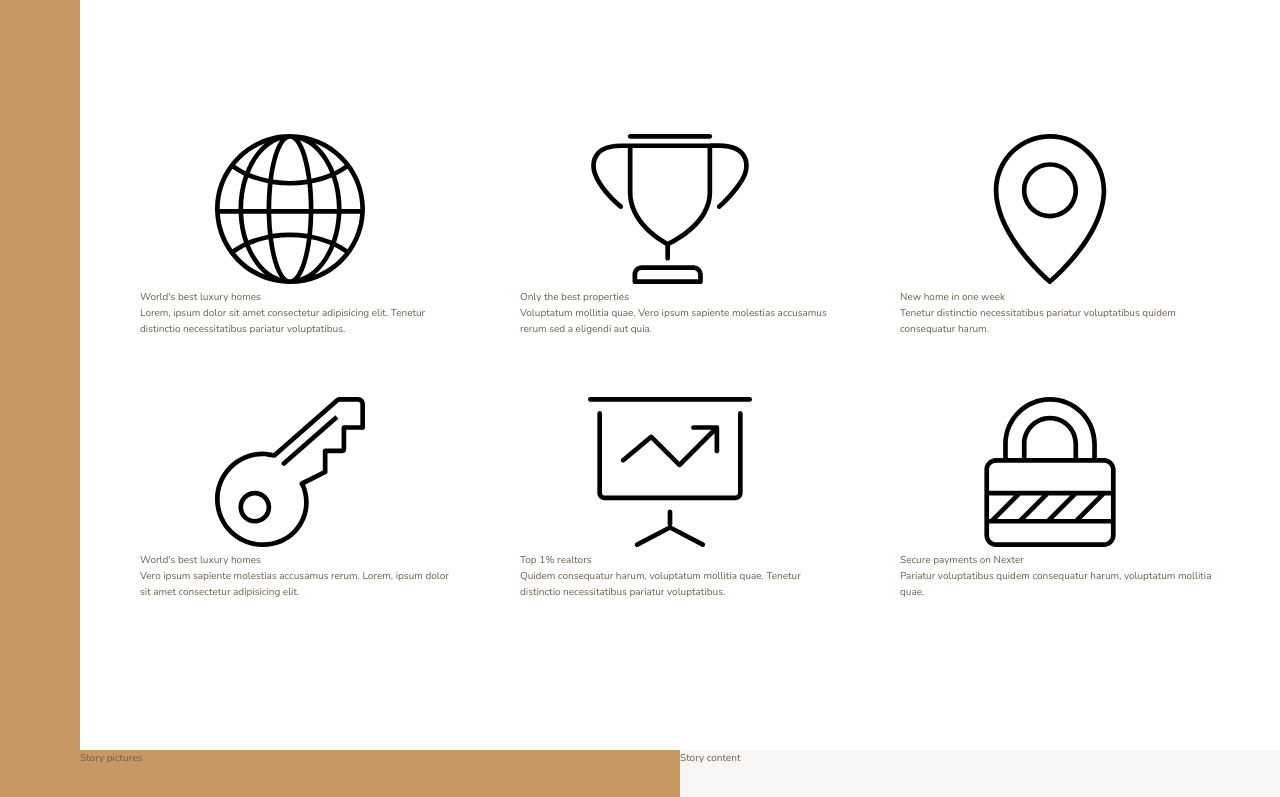
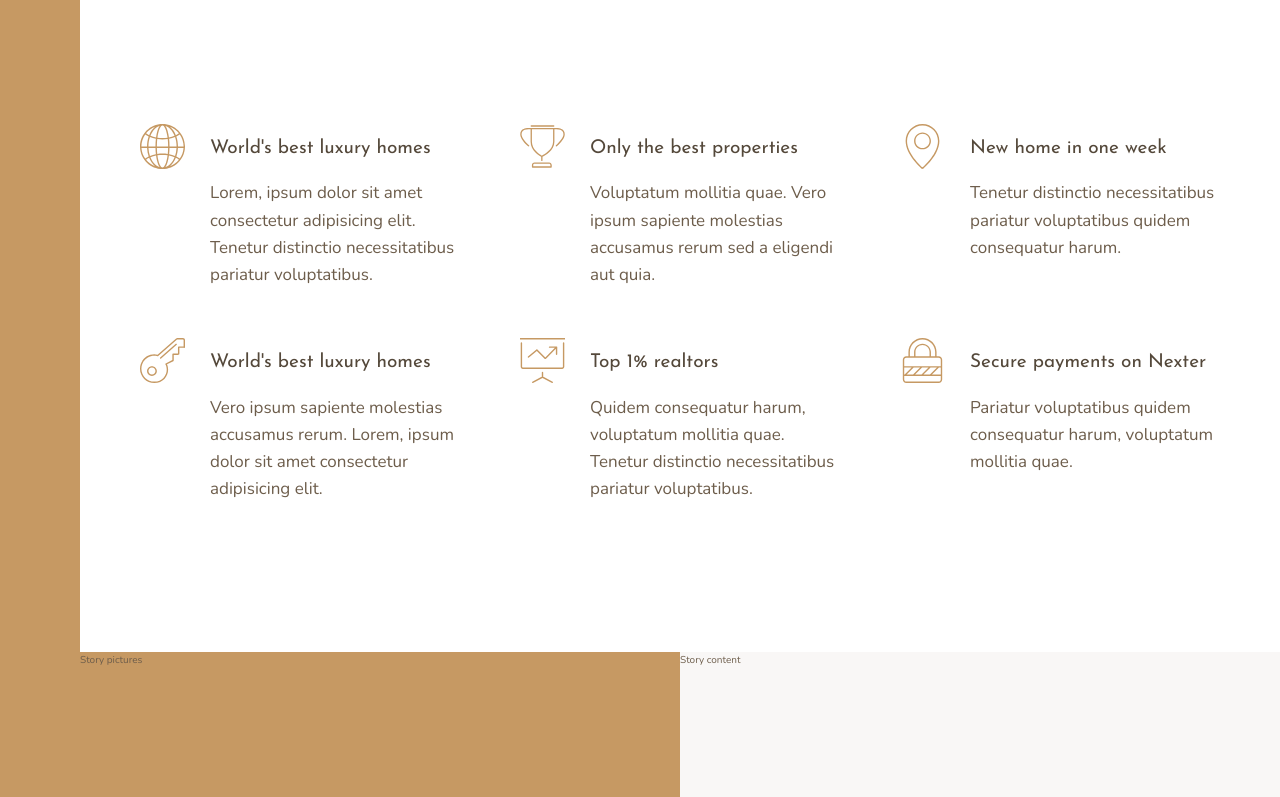
Before and after one commit to rpdecks/Nexter, a website: page index.html in a window 1280 px wide. Shown: the part 656-1453 px from the top of the page. Drawn offline with nearby package versions, Linux system fonts and the light colour scheme.

Commit message:
style features section with gridd

```diff
--- a/index.html
+++ b/index.html
@@ -29,43 +29,43 @@
                 <svg class="feature__icon">
                     <use xlink:href='img/sprite.svg#icon-global'></use>
                 </svg>
-                <div class="h4__heading-4">World's best luxury homes</div>
-                <p class="feature__text"></p>Lorem, ipsum dolor sit amet consectetur adipisicing elit. Tenetur distinctio necessitatibus pariatur voluptatibus.</p>
+                <div class="heading-4 heading-4--dark">World's best luxury homes</div>
+                <p class="feature__text">Lorem, ipsum dolor sit amet consectetur adipisicing elit. Tenetur distinctio necessitatibus pariatur voluptatibus.</p>
             </div>
             <div class="feature">
                 <svg class="feature__icon">
                     <use xlink:href='img/sprite.svg#icon-trophy'></use>
                 </svg>
-                <div class="h4__heading-4">Only the best properties</div>
-                <p class="feature__text"></p>Voluptatum mollitia quae. Vero ipsum sapiente molestias accusamus rerum sed a eligendi aut quia.</p>
+                <div class="heading-4 heading-4--dark">Only the best properties</div>
+                <p class="feature__text">Voluptatum mollitia quae. Vero ipsum sapiente molestias accusamus rerum sed a eligendi aut quia.</p>
             </div>
             <div class="feature">
                 <svg class="feature__icon">
                     <use xlink:href='img/sprite.svg#icon-map-pin'></use>
                 </svg>
-                <div class="h4__heading-4">New home in one week</div>
-                <p class="feature__text"></p>Tenetur distinctio necessitatibus pariatur voluptatibus quidem consequatur harum.</p>
+                <div class="heading-4 heading-4--dark">New home in one week</div>
+                <p class="feature__text">Tenetur distinctio necessitatibus pariatur voluptatibus quidem consequatur harum.</p>
             </div>
             <div class="feature">
                 <svg class="feature__icon">
                     <use xlink:href='img/sprite.svg#icon-key'></use>
                 </svg>
-                <div class="h4__heading-4">World's best luxury homes</div>
-                <p class="feature__text"></p>Vero ipsum sapiente molestias accusamus rerum. Lorem, ipsum dolor sit amet consectetur adipisicing elit.</p>
+                <div class="heading-4 heading-4--dark">World's best luxury homes</div>
+                <p class="feature__text">Vero ipsum sapiente molestias accusamus rerum. Lorem, ipsum dolor sit amet consectetur adipisicing elit.</p>
             </div>
             <div class="feature">
                 <svg class="feature__icon">
                     <use xlink:href='img/sprite.svg#icon-presentation'></use>
                 </svg>
-                <div class="h4__heading-4">Top 1% realtors</div>
-                <p class="feature__text"></p>Quidem consequatur harum, voluptatum mollitia quae. Tenetur distinctio necessitatibus pariatur voluptatibus.</p>
+                <div class="heading-4 heading-4--dark">Top 1% realtors</div>
+                <p class="feature__text">Quidem consequatur harum, voluptatum mollitia quae. Tenetur distinctio necessitatibus pariatur voluptatibus.</p>
             </div>
             <div class="feature">
                 <svg class="feature__icon">
                     <use xlink:href='img/sprite.svg#icon-lock'></use>
                 </svg>
-                <div class="h4__heading-4">Secure payments on Nexter</div>
-                <p class="feature__text"></p>Pariatur voluptatibus quidem consequatur harum, voluptatum mollitia quae.</p>
+                <div class="heading-4 heading-4--dark">Secure payments on Nexter</div>
+                <p class="feature__text">Pariatur voluptatibus quidem consequatur harum, voluptatum mollitia quae.</p>
             </div>
         </div>
 
--- a/sass/_features.scss
+++ b/sass/_features.scss
@@ -4,7 +4,28 @@
     margin: 15rem 0;
 
     display: grid;
-    grid-template-columns: repeat(3, 1fr);
+    // grid-template-columns: repeat(3, 1fr);
+    grid-template-columns: repeat(auto-fit, minmax(25rem, 1fr)); // added for responsive design
     grid-gap: 6rem;
+    align-items: start;
+}
 
+.feature {
+
+    display: grid;
+    grid-template-columns: min-content 1fr;
+    grid-row-gap: 1.5rem;
+    grid-column-gap: 2.5rem;
+
+    &__icon {
+        fill: $color-primary;
+        width: 4.5rem;
+        height: 4.5rem;
+        grid-row: 1 / span 2;
+        transform: translateY(-1rem);
+    }
+
+    &__text {
+        font-size: 1.7rem;
+    }
 }
--- a/sass/_typography.scss
+++ b/sass/_typography.scss
@@ -0,0 +1,20 @@
+%heading {
+    font-family: $font-display;
+    font-weight: 400;
+}
+.heading-1 {
+    @extend %heading;
+}
+.heading-2 {
+    @extend %heading;
+}
+.heading-3 {
+    @extend %heading;
+}
+.heading-4 {
+    @extend %heading;
+    font-size: 1.9rem;
+
+    &--light { color: $color-grey-light-1}
+    &--dark { color: $color-grey-dark-1}
+}
```
Also changed, not shown: css/style.css.
